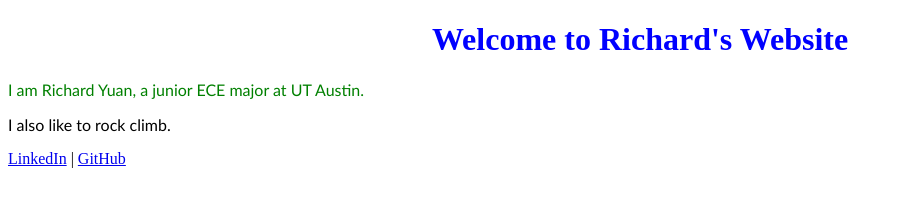
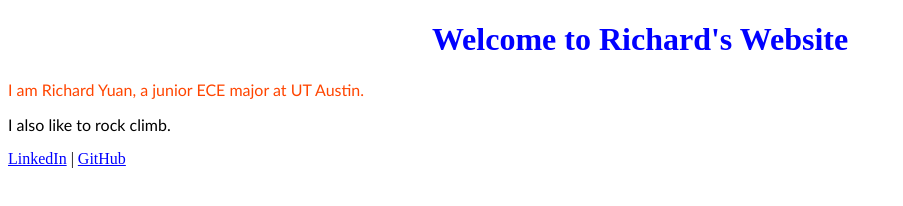
Before and after one commit to R1chardy/R1chardy.github.io, a plain HTML site: page index.html in a window 1280 px wide. Shown: the whole page, without its empty margins (0-903 px from the left). Drawn offline with Linux system fonts and the light colour scheme.

Commit message:
updated links

```diff
--- a/index.html
+++ b/index.html
@@ -8,7 +8,7 @@
             font-family: "Gill Sans";
         }
         #name {
-            color: green;
+            color: orangered;
         }
         </style>
     </head>
--- a/stylesheet.css
+++ b/stylesheet.css
@@ -2,3 +2,11 @@ h1.title {
     text-align: center;
     color: blue;
 }
+
+a {
+    color: blue;
+}
+
+a:hover {
+    color: green
+}
```
